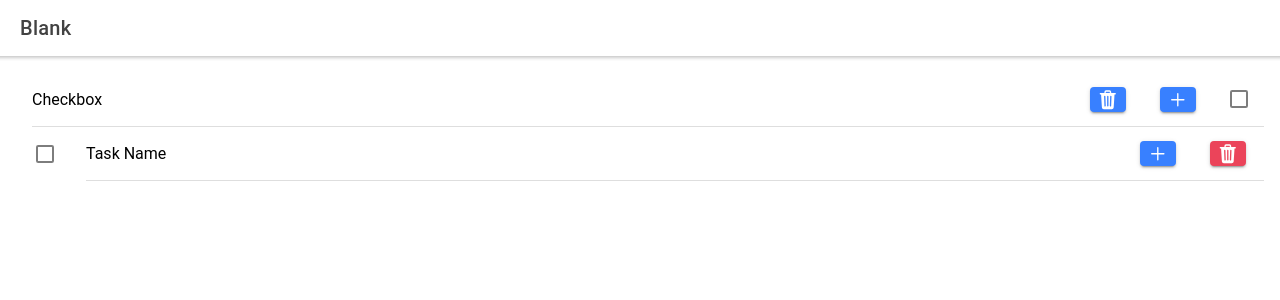
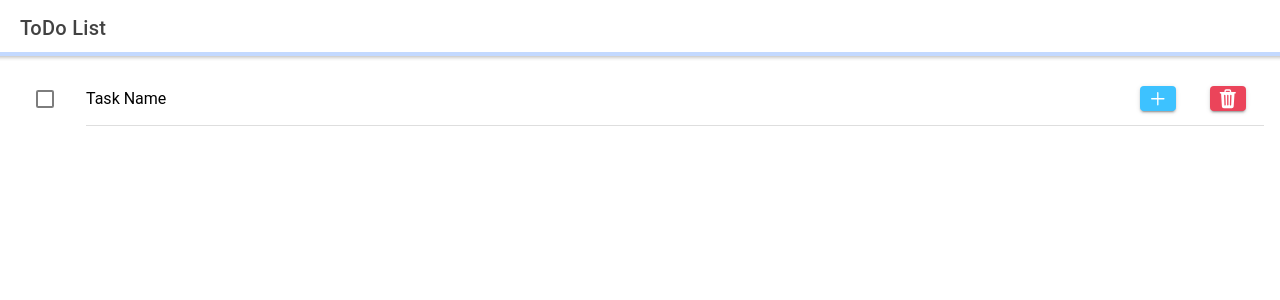
Before and after one commit to Logan-Kroeger/ToDo_List, a React (Create React App) app in the folder myApp/: page /home in a window 1280 px wide. Shown: the top 300 px of the page. Built offline with nearby package versions, Linux system fonts and the light colour scheme.

Commit message:
Progress bar

```diff
--- a/myApp/src/pages/Home.tsx
+++ b/myApp/src/pages/Home.tsx
@@ -1,4 +1,4 @@
-import { IonContent, IonHeader, IonPage, IonTitle, IonToolbar, IonList, IonInput, IonItem, IonLabel, IonCheckbox, IonButton, IonIcon } from '@ionic/react';
+import { IonContent, IonHeader, IonPage, IonTitle, IonToolbar, IonList, IonProgressBar, IonItem, IonLabel, IonCheckbox, IonButton, IonIcon } from '@ionic/react';
 import { home, add, trash } from 'ionicons/icons';
 import ExploreContainer from '../components/ExploreContainer';
 import './Home.css';
@@ -8,26 +8,18 @@ const Home: React.FC = () => {
     <IonPage>
       <IonHeader>
         <IonToolbar>
-          <IonTitle>Blank</IonTitle>
+          <IonTitle>ToDo List</IonTitle>
+          <IonProgressBar type="indeterminate"></IonProgressBar>
         </IonToolbar>
       </IonHeader>
       <IonContent className="ion-padding">
 
-      <IonItem>
-        <IonLabel>Checkbox</IonLabel>
-        <IonButton slot="end">
-          <IonIcon slot="icon-only" icon={trash}></IonIcon>
-        </IonButton>
-        <IonButton slot="end">
-          <IonIcon slot="icon-only" icon={add}></IonIcon>
-        </IonButton>
-        <IonCheckbox slot="end"></IonCheckbox>
-      </IonItem>
+
 
       <IonItem>
         <IonCheckbox slot="start"/>
         <IonLabel>Task Name</IonLabel>
-        <IonButton slot="end">
+        <IonButton slot="end" color='secondary'>
           <IonIcon slot="icon-only" icon={add}></IonIcon>
         </IonButton>
         <IonButton slot="end" color='danger'>
```
